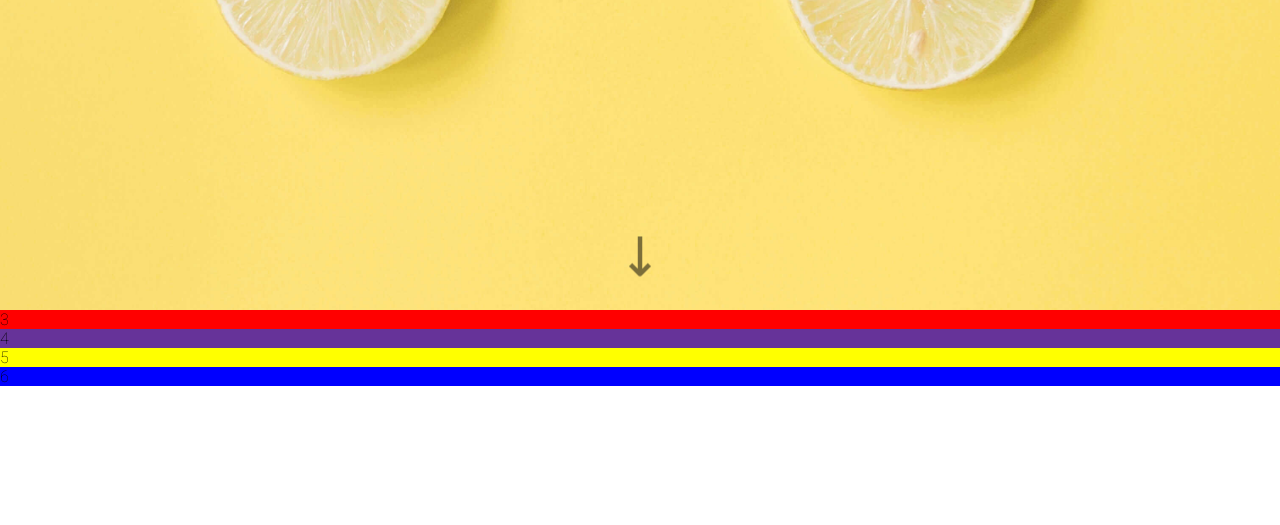
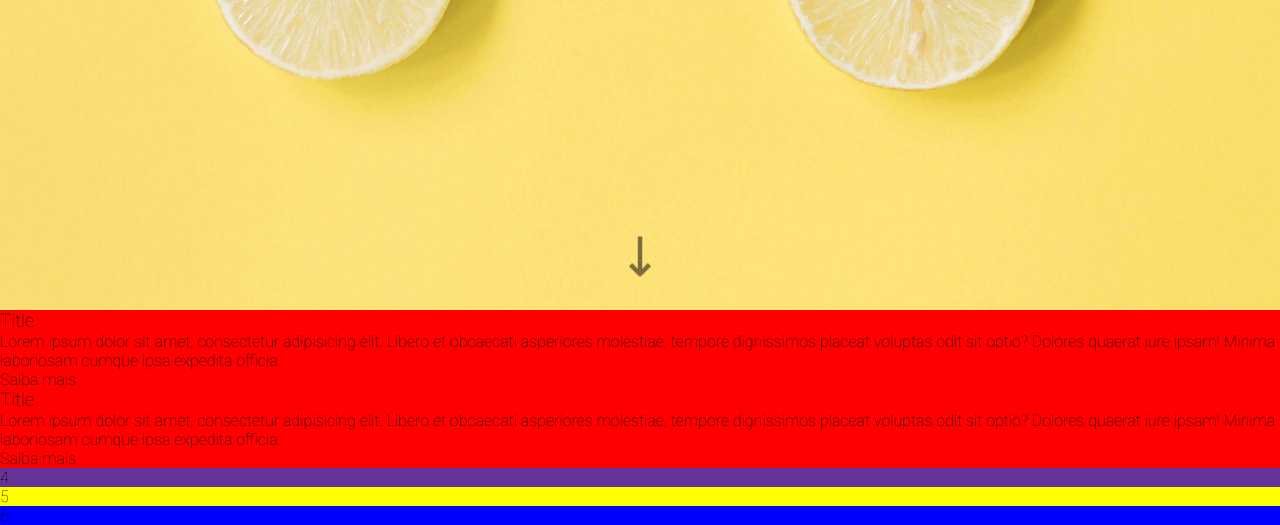
Before and after one commit to mariana549/landing-page-grid, a plain HTML site: page index.html in a window 1280 px wide. Shown: the part 477-1002 px from the top of the page. Before the commit the page ends 863 px from the top, so only its background shows below. Drawn offline with Linux system fonts and the light colour scheme.

Commit message:
feat: :white_check_mark: alterações na section class about no html
adicionado conteudo

1- div class item, 2-  2 div class imagem ,3- div class item

```diff
--- a/index.html
+++ b/index.html
@@ -49,7 +49,18 @@
    </section>
 
    <section class="about">
-      3
+      <div class="item">
+         <h3>Title</h3>
+         <p>Lorem ipsum dolor sit amet, consectetur adipisicing elit. Libero et obcaecati asperiores molestiae, tempore dignissimos placeat voluptas odit sit optio? Dolores quaerat iure ipsam! Minima laboriosam cumque ipsa expedita officia.</p>
+         <a href="" class="btn-know-more">Saiba mais</a>
+      </div>
+      <div class="image rigth"></div>
+      <div class="image left"></div>
+      <div class="item">
+         <h3>Title</h3>
+         <p>Lorem ipsum dolor sit amet, consectetur adipisicing elit. Libero et obcaecati asperiores molestiae, tempore dignissimos placeat voluptas odit sit optio? Dolores quaerat iure ipsam! Minima laboriosam cumque ipsa expedita officia.</p>
+         <a href="" class="btn-know-more">Saiba mais</a>
+      </div>
    </section>
 
    <section class="services">
```
Also changed, not shown: src/css/style.css (line endings or trailing spaces).
